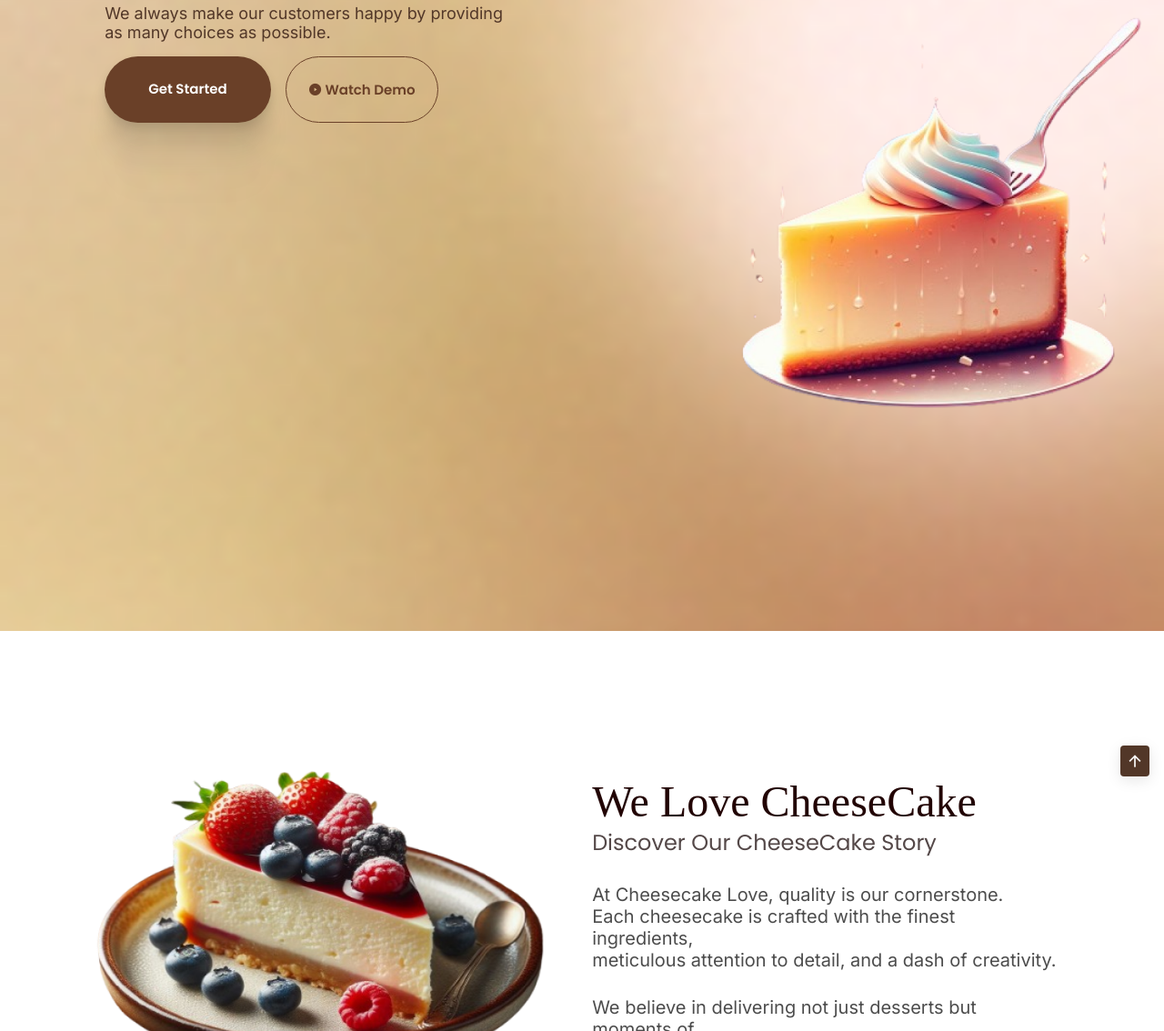
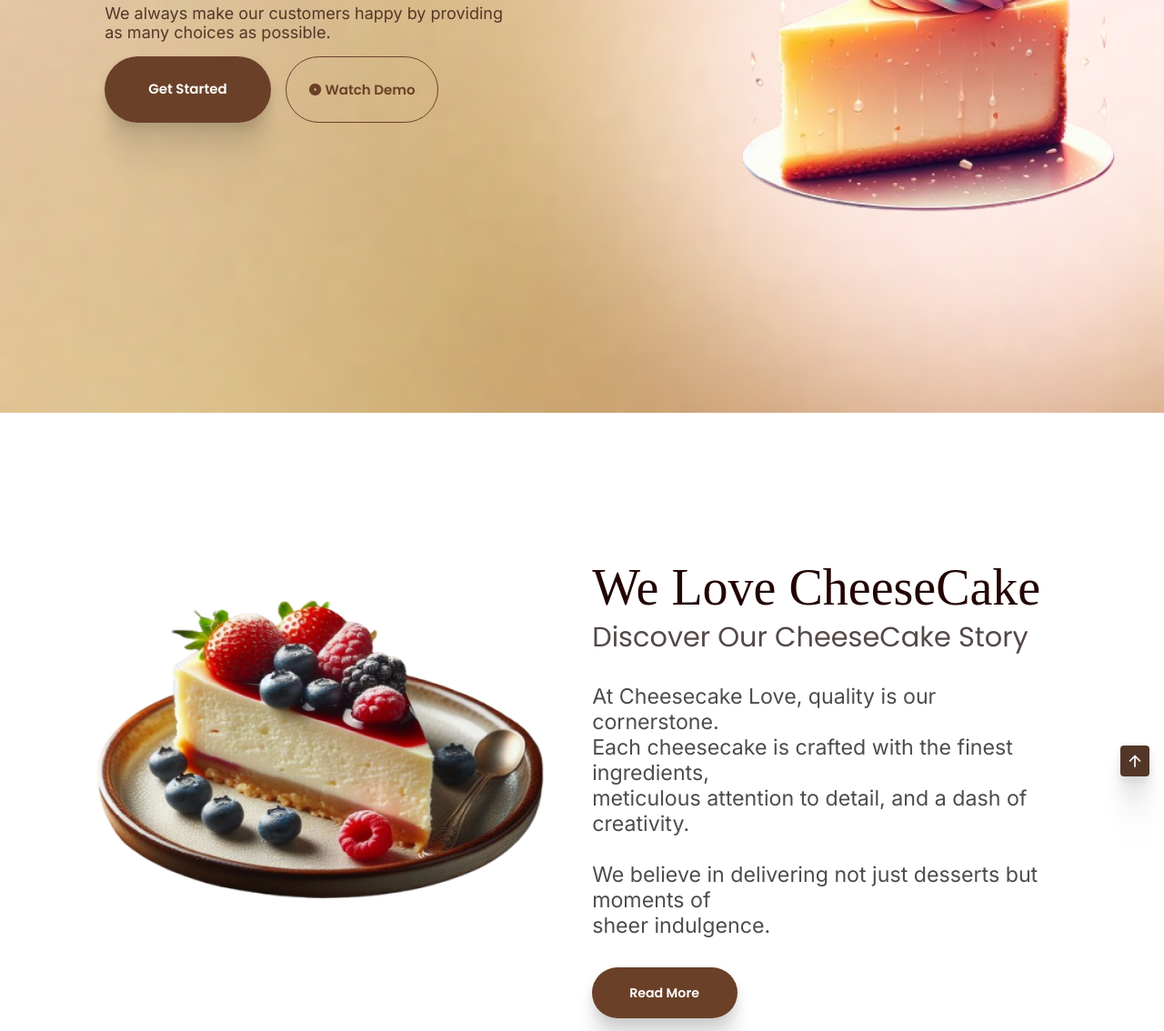
Before and after one commit to davistheweb/Cheese-Cakes, a plain HTML site: page index.html in a window 1280 px wide. Shown: the part 346-1480 px from the top of the page at 91% size. Drawn offline with nearby package versions, Linux system fonts and the light colour scheme; a web font is replaced by a local one.

Commit message:
new changes

```diff
--- a/asset/css/style.css
+++ b/asset/css/style.css
@@ -748,7 +748,6 @@
         background-color:#573d2f;
         justify-content: center;
         align-items: center;
-        top: 105.3rem;
         z-index: 99999;
         border-radius: 1.5rem;
         box-shadow: var(--about-box-shadow);
@@ -1136,7 +1135,7 @@
         color: var(--white-color);
         z-index: 100;
         border-radius: .25rem;
-        box-shadow: 0 4px 16px hsla(0, 0%, 0%, .1);
+        box-shadow:var(--home-button-box-shadow);
         transition: bottom .8s, transform .8s, background .8s;
     }
 
@@ -1808,6 +1807,7 @@
         .view-more-menu{
             width: 100%;
             margin-left: -5rem;
+            top: 105rem;
 
         }
 
@@ -1943,6 +1943,10 @@
 
 @media screen and (min-width: 1124px) {
 
+    .home {
+        height: 100vh;
+    }
+
     .container-home {
         padding-top: 3rem;
     }
@@ -2011,18 +2015,12 @@
     }
 
     .home-image {
+        margin-top: -3.5rem;
         margin-right: -20rem;
         margin-left: 3rem;
         display: block;
     }
 
-    #about{
-        background-color: var(--white-color);
-
-        width: 100%;
-        position: relative;
-        z-index: 100;
-    }
     .about-container{
         display: flex;
         justify-content:flex-start;
@@ -2056,7 +2054,7 @@
     .about-title{
 
         color: #220404;
-        font-size: 3rem;
+        font-size: 3.5rem;
         font-family: var(--accent-font);
         font-weight: 400;
     }
@@ -2064,7 +2062,7 @@
     .about-subtitle{
         color: rgba(27, 11, 11, 0.75);
         font-family: var(--general-font);
-        font-size: 1.5rem;
+        font-size: 1.9rem;
         font-style: normal;
         font-weight: var(--font-smaller);
         line-height: normal;
@@ -2076,7 +2074,7 @@
         margin-top: 1.75rem;
         color: rgba(0, 0, 0, 0.70);
         font-family: var(--sub-accent-font);
-        font-size: 1.25rem;
+        font-size: 1.45rem;
         font-style: normal;
         font-weight: var(--font--smaller);
         line-height: normal;
@@ -2119,7 +2117,7 @@
     .view-more-menu{
         width: 60%;
         margin-left: 10rem;
-        top: 93.3rem;
+        top: 109.3rem;
     }
 
     .menu-description{
```
